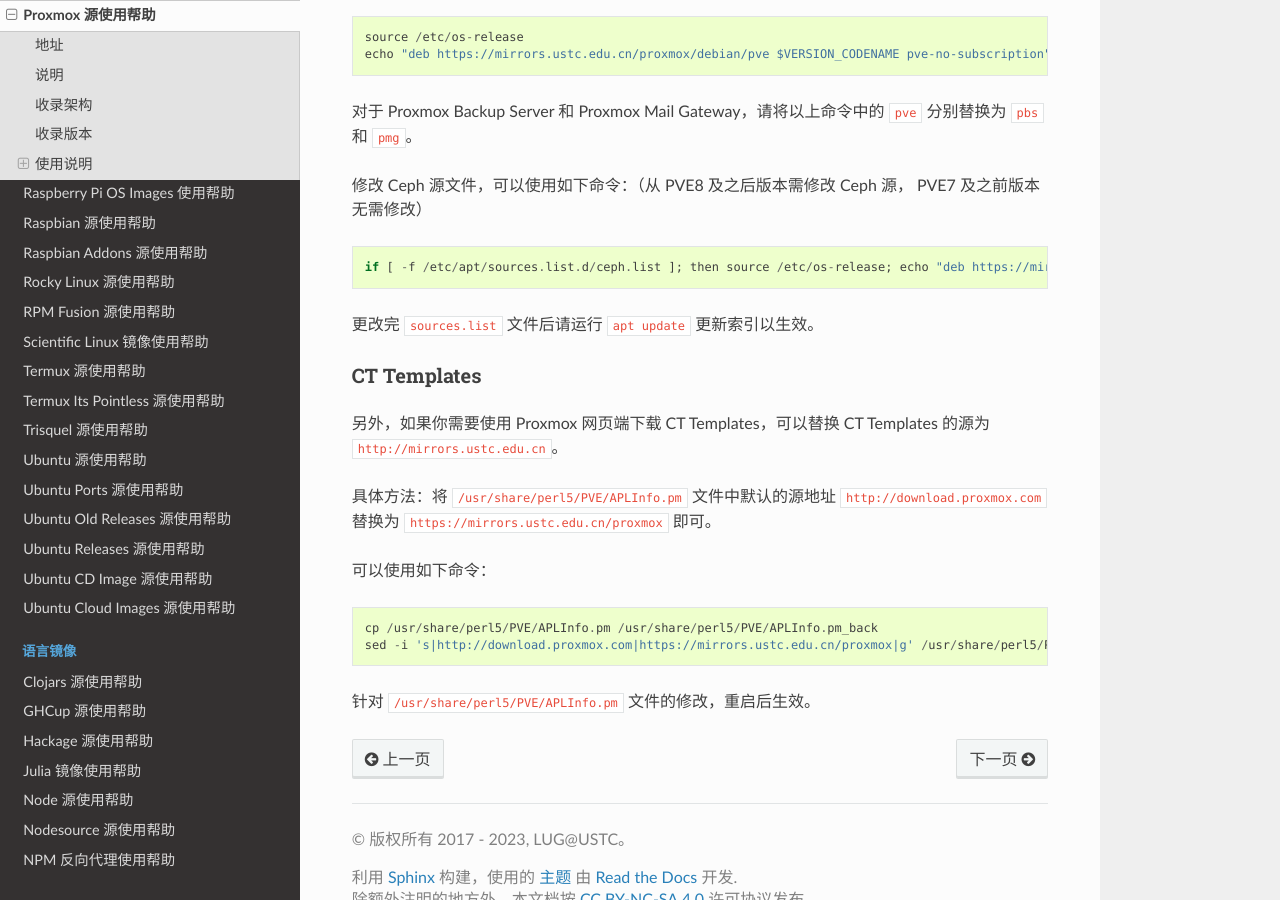
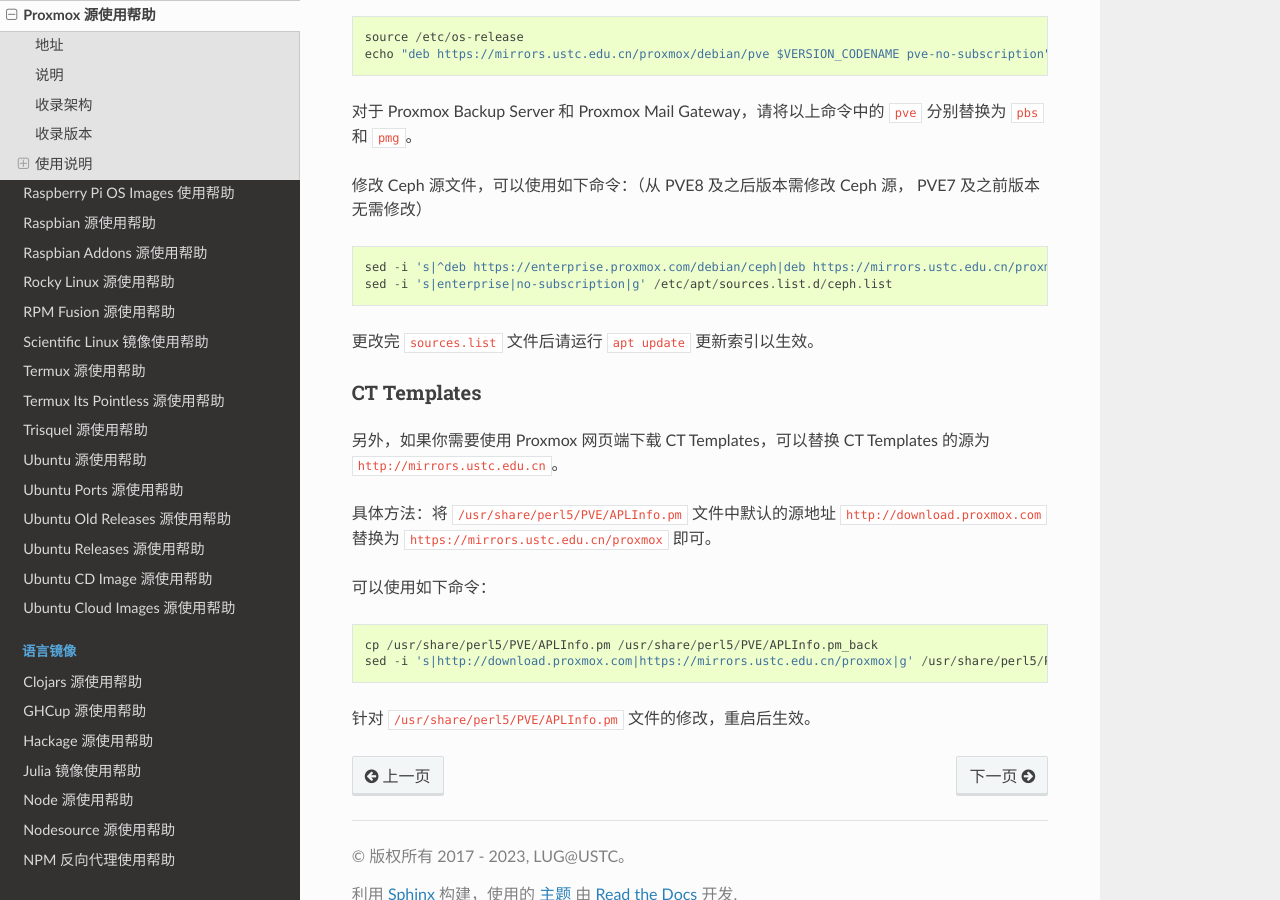
Before and after one commit to ustclug/mirrorhelp, a Sphinx documentation site: the page built from source/proxmox.rst, in a window 1280 px wide and 900 px high, scrolled down 1045 px. Built offline with Sphinx 7.4.7 and the Read the Docs theme 2.0.0, drawn with Linux system fonts in a browser that asks for light colours; pages that are not in the unit, such as notebooks, are missing from menus.

Commit message:
Update proxmox.rst

```diff
--- a/source/proxmox.rst
+++ b/source/proxmox.rst
@@ -56,7 +56,8 @@
 
 ::
 
-  if [ -f /etc/apt/sources.list.d/ceph.list ]; then source /etc/os-release; echo "deb https://mirrors.ustc.edu.cn/proxmox/debian/ceph-quincy $VERSION_CODENAME no-subscription" > /etc/apt/sources.list.d/ceph.list; fi
+  sed -i 's|^deb https://enterprise.proxmox.com/debian/ceph|deb https://mirrors.ustc.edu.cn/proxmox/debian/ceph|g' /etc/apt/sources.list.d/ceph.list
+  sed -i 's|enterprise|no-subscription|g' /etc/apt/sources.list.d/ceph.list
 
 
 更改完 :file:`sources.list` 文件后请运行 ``apt update`` 更新索引以生效。
```
